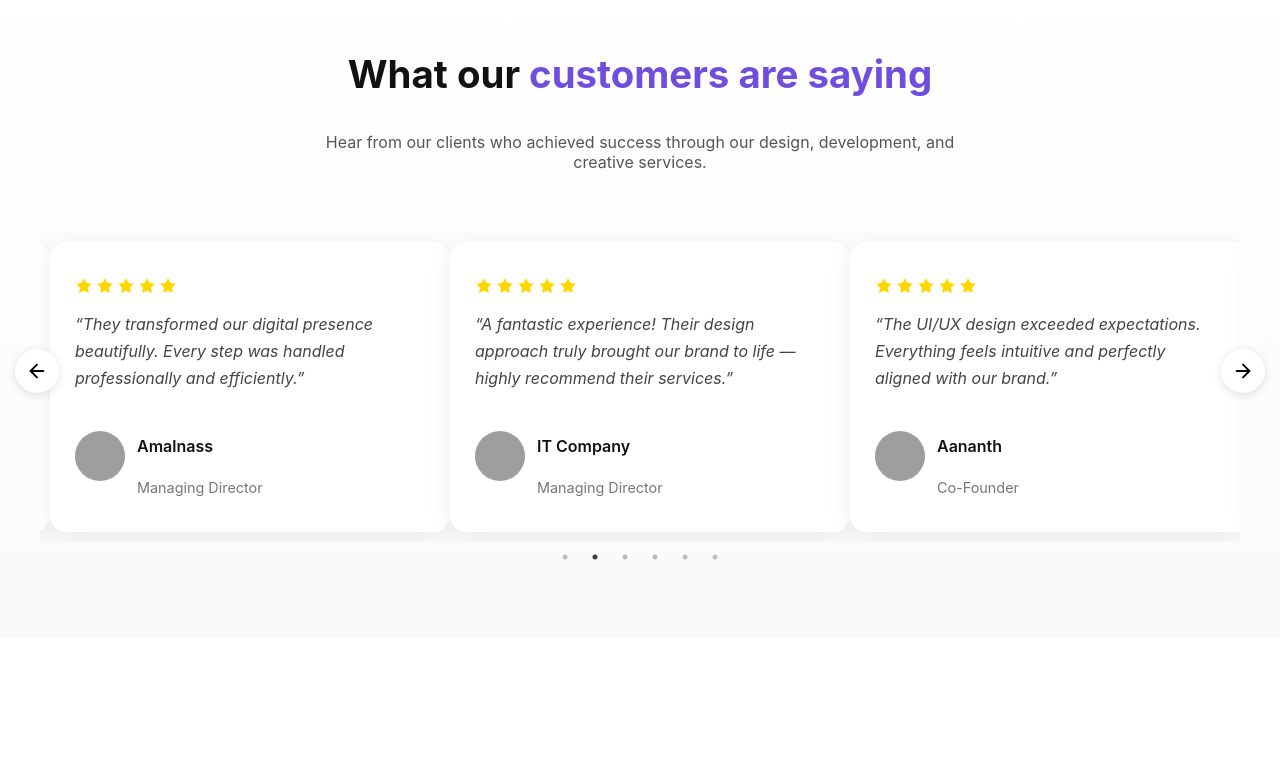
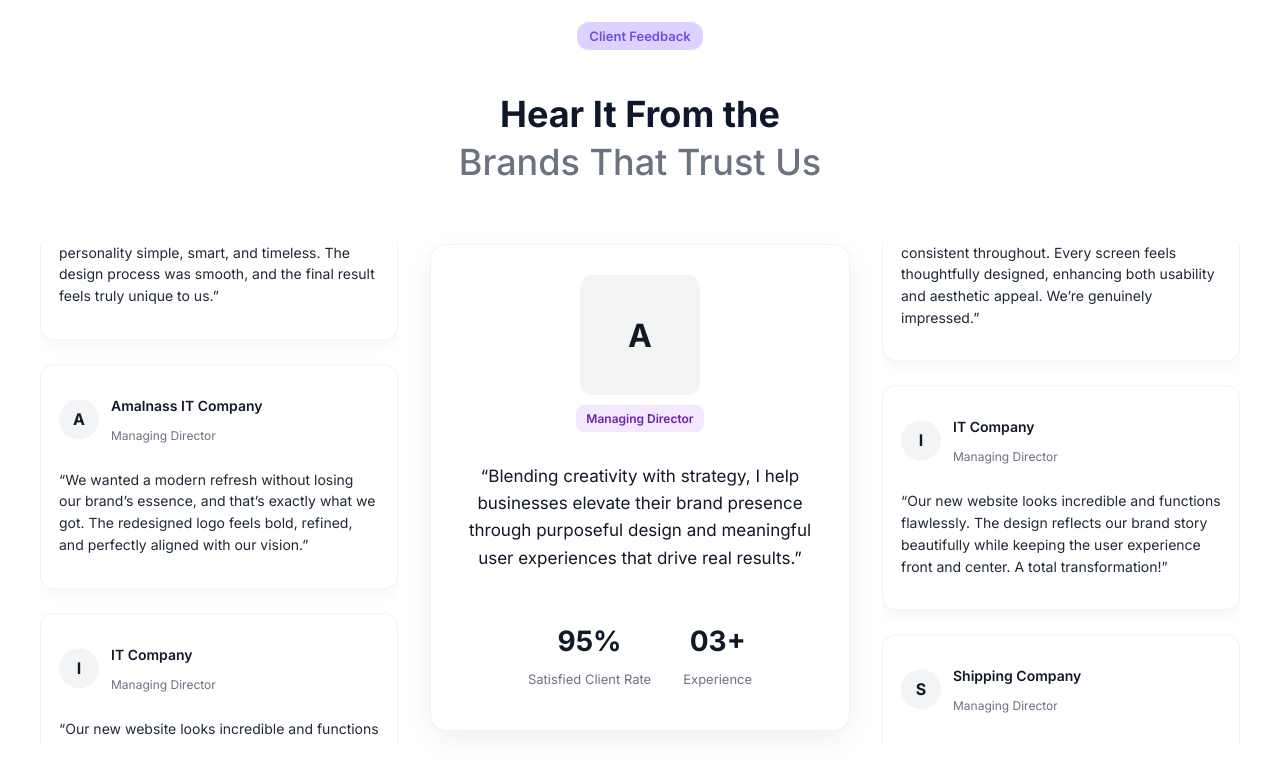
Before and after one commit to brinix-website/brinix-page, a React (Create React App) app: page / in a window 1280 px wide. Shown: the part 2840-3617 px from the top of the page. Built offline with nearby package versions, Linux system fonts and the light colour scheme; grey boxes are pictures that could not be loaded.

Commit message:
Add new premium testimonial section with auto vertical scrolling

```diff
--- a/package.json
+++ b/package.json
@@ -23,6 +23,7 @@
     "react-scripts": "5.0.1",
     "react-slick": "^0.31.0",
     "slick-carousel": "^1.8.1",
+    "swiper": "^12.0.3",
     "web-vitals": "^2.1.4"
   },
   "scripts": {
--- a/src/components/TestimonialsSection.css
+++ b/src/components/TestimonialsSection.css
@@ -1,246 +1,209 @@
-/* =====================
-   Testimonials Section
-===================== */
+/* Premium Light Mode Testimonial Layout */
 
-.testimonials-section {
-  background: linear-gradient(180deg, #ffffff 0%, #f8fafc 100%);
-  padding: 6rem 1.5rem;
-  text-align: center;
-  position: relative;
+.reviews-section {
+  background: #ffffff;
+  padding: 100px 20px;
   overflow: hidden;
+  font-family: "Inter", sans-serif;
+  color: #111827;
 }
 
-.testimonial-header {
-  max-width: 700px;
-  margin: 0 auto 60px;
-  padding: 0 1rem;
+.reviews-container {
+  max-width: 1200px;
+  margin: 0 auto;
 }
 
-.testimonial-header h2 {
-  font-size: 2.4rem;
-  font-weight: 700;
-  color: #111;
-  line-height: 1.3;
+.reviews-header {
+  text-align: center;
+  margin-bottom: 60px;
 }
 
-.testimonial-header h2 span {
-  color: #714ddd;
+.header-badge {
+  display: inline-block;
+  background: #ddd1ff;
+  color: #714DDD;
+  font-size: 13px;
+  font-weight: 600;
+  padding: 6px 12px;
+  border-radius: 12px;
+  margin-bottom: 12px;
 }
 
-.testimonial-header p {
-  font-size: 1rem;
-  color: #555;
-  margin-top: 10px;
+.header-title {
+  font-size: 36px;
+  font-weight: 700;
+  color: #0f172a;
 }
 
-/* Slider Container */
-.testimonial-slider {
-  max-width: 1200px;
-  margin: 0 auto;
+.header-title span {
+  display: block;
+  color: #6b7280;
+  font-weight: 500;
+  margin-top: 4px;
+}
+
+/* --- Layout --- */
+.reviews-layout {
+  display: grid;
+  grid-template-columns: 1fr 420px 1fr;
+  gap: 32px;
+  align-items: start;
   position: relative;
 }
 
-/* Testimonial Card */
-.testimonial-card {
-  background: #ffffff;
-  border-radius: 16px;
-  box-shadow: 0 4px 25px rgba(0, 0, 0, 0.08);
-  padding: 35px 25px;
-  margin: 10px;
-  text-align: left;
-  transition: all 0.3s ease;
-  min-height: 280px;
+.column {
+  height: 500px;
+  overflow: hidden;
+  position: relative;
 }
 
-.testimonial-card:hover {
-  transform: translateY(-4px);
-  box-shadow: 0 8px 25px rgba(113, 77, 221, 0.15);
+.scroll-column {
+  display: flex;
+  flex-direction: column;
+  gap: 24px;
+  will-change: transform;
 }
 
-/* Stars */
-.stars {
-  display: flex;
-  gap: 3px;
-  margin-bottom: 15px;
+/* --- Review Card --- */
+.review-card {
+  background: #fff;
+  border: 1px solid rgba(0, 0, 0, 0.05);
+  border-radius: 14px;
+  padding: 18px;
+  box-shadow: 0 6px 16px rgba(0, 0, 0, 0.04);
 }
 
-/* Review */
-.review {
-  font-size: 1rem;
-  color: #444;
-  line-height: 1.7;
-  margin-bottom: 22px;
-  font-style: italic;
-}
-
-/* Client Info */
-.client-info {
+.review-meta {
   display: flex;
   align-items: center;
   gap: 12px;
+  margin-bottom: 12px;
 }
 
-.client-info img {
-  width: 50px;
-  height: 50px;
+.avatar {
+  width: 40px;
+  height: 40px;
   border-radius: 50%;
-  object-fit: cover;
-}
-
-.client-text h4 {
-  font-size: 1rem;
-  font-weight: 600;
-  color: #111;
-}
-
-.client-text span {
-  font-size: 0.9rem;
-  color: #777;
-}
-
-/* Arrows */
-.arrow {
-  position: absolute;
-  top: 45%;
-  transform: translateY(-50%);
-  background: #fff;
-  border: none;
-  box-shadow: 0 2px 8px rgba(0, 0, 0, 0.12);
-  width: 44px;
-  height: 44px;
-  border-radius: 50%;
-  cursor: pointer;
+  background: #f3f4f6;
   display: flex;
   align-items: center;
   justify-content: center;
-  z-index: 2;
+  font-weight: 700;
+  color: #111827;
 }
 
-.arrow:hover {
-  background: #714ddd;
-  color: #fff;
+.name {
+  font-weight: 600;
+  color: #111827;
+  font-size: 14px;
 }
 
-.arrow.prev {
-  left: -25px;
+.role {
+  font-size: 12px;
+  color: #6b7280;
 }
 
-.arrow.next {
-  right: -25px;
+.review-text {
+  font-size: 14px;
+  line-height: 1.55;
+  color: #1f2937;
 }
 
-/* Slick Dots */
-.slick-dots {
-  bottom: -40px;
+/* --- Center Card --- */
+.center-card {
+  background: #ffffff;
+  border-radius: 16px;
+  border: 1px solid rgba(0, 0, 0, 0.05);
+  box-shadow: 0 10px 30px rgba(0, 0, 0, 0.06);
+  text-align: center;
+  padding: 30px;
+  display: flex;
+  flex-direction: column;
+  align-items: center;
 }
 
-.slick-dots li button:before {
-  font-size: 10px;
-  color: #aaa;
-  opacity: 0.6;
+.avatar-large {
+  width: 120px;
+  height: 120px;
+  border-radius: 12px;
+  background: #f3f4f6;
+  font-size: 32px;
+  font-weight: 700;
+  display: flex;
+  align-items: center;
+  justify-content: center;
+  color: #111827;
+  margin-bottom: 10px;
 }
 
-.slick-dots li.slick-active button:before {
-  color: #714ddd;
-  opacity: 1;
+.badge-role {
+  background: #f3e8ff;
+  color: #6b21a8;
+  padding: 6px 10px;
+  border-radius: 8px;
+  font-size: 12px;
+  margin-bottom: 14px;
+  font-weight: 600;
 }
 
-/* ===============================
-   Responsive Design
-================================*/
+.center-quote {
+  font-size: 17px;
+  color: #111827;
+  line-height: 1.6;
+  margin-bottom: 24px;
+  max-width: 500px;
+}
 
-/* 🖥 Tablet (below 1024px) */
-@media (max-width: 1024px) {
-  .testimonial-header h2 {
-    font-size: 2rem;
+.center-stats {
+  display: flex;
+  gap: 32px;
+  justify-content: center;
+  margin-top: auto;
+}
+
+.center-stats h3 {
+  font-size: 28px;
+  font-weight: 800;
+  color: #111827;
+  margin-bottom: 4px;
+}
+
+.center-stats p {
+  font-size: 13px;
+  color: #6b7280;
+}
+
+/* --- Responsive --- */
+@media (max-width: 900px) {
+  .reviews-layout {
+    grid-template-columns: 1fr;
+    gap: 40px;
   }
-  .testimonial-slider {
-    max-width: 90%;
+
+  .column {
+    display: none;
+  }
+
+  .center-card {
+    max-width: 420px;
+    margin: 0 auto;
+  }
+
+  .reviews-header {
+    margin-bottom: 40px;
   }
 }
 
-/* 📱 Mobile (below 768px) */
-@media (max-width: 768px) {
-  .testimonials-section {
-    padding: 4rem 1rem;
+@media (max-width: 600px) {
+  .header-title {
+    font-size: 26px;
   }
 
-  .testimonial-header {
-    margin-bottom: 40px;
+  .center-quote {
+    font-size: 15px;
   }
 
-  .testimonial-header h2 {
-    font-size: 1.9rem;
-  }
-
-  .testimonial-card {
-    text-align: center;
-    padding: 25px 18px;
-    min-height: auto;
-    margin: 0 auto;
-    width: 95%;
-  }
-
-  .stars {
-    justify-content: center;
-    margin-bottom: 10px;
-  }
-
-  .review {
-    font-size: 0.95rem;
-    margin-bottom: 15px;
-  }
-
-  .client-info {
-    flex-direction: column;
-    align-items: center;
-    text-align: center;
-    gap: 6px;
-  }
-
-  .client-info img {
-    width: 60px;
-    height: 60px;
-  }
-
-  .client-text h4 {
-    font-size: 1rem;
-  }
-
-  .client-text span {
-    font-size: 0.85rem;
-  }
-
-  .arrow {
-    display: none;
+  .center-stats h3 {
+    font-size: 24px;
   }
 }
-
-/* 📱 Small Mobile (below 480px) */
-@media (max-width: 480px) {
-  .testimonials-section {
-    padding: 3.5rem 1rem;
-  }
-
-  .testimonial-header h2 {
-    font-size: 1.6rem;
-  }
-
-  .testimonial-card {
-    padding: 22px 15px;
-    width: 100%;
-  }
-
-  .review {
-    font-size: 0.9rem;
-  }
-
-  .client-info img {
-    width: 50px;
-    height: 50px;
-  }
-
-  .slick-dots {
-    bottom: -25px;
-  }
-}
--- a/src/components/TestimonialsSection.jsx
+++ b/src/components/TestimonialsSection.jsx
@@ -1,139 +1,182 @@
-import React from "react";
+import React, { useEffect, useRef } from "react";
 import { motion } from "framer-motion";
-import Slider from "react-slick";
-import { ArrowLeft, ArrowRight, Star } from "lucide-react";
 import "./TestimonialsSection.css";
-import "slick-carousel/slick/slick.css";
-import "slick-carousel/slick/slick-theme.css";
 
-const testimonials = [
+const testimonialsLeft = [
   {
     name: "Ahsan",
-    title: "Business Company",
+    role: "Business",
     review:
-      "Working with this team was a seamless experience. Their attention to detail and creativity made our project a success.",
-    image: "https://randomuser.me/api/portraits/men/11.jpg",
+      "The logo perfectly captures our brand’s personality simple, smart, and timeless. The design process was smooth, and the final result feels truly unique to us.",
   },
   {
-    name: "Amalnass",
-    title: "Managing Director",
+    name: "Amalnass IT Company",
+    role: "Managing Director",
     review:
-      "They transformed our digital presence beautifully. Every step was handled professionally and efficiently.",
-    image: "https://randomuser.me/api/portraits/men/12.jpg",
+      "We wanted a modern refresh without losing our brand’s essence, and that’s exactly what we got. The redesigned logo feels bold, refined, and perfectly aligned with our vision.",
   },
   {
     name: "IT Company",
-    title: "Managing Director",
+    role: "Managing Director",
     review:
-      "A fantastic experience! Their design approach truly brought our brand to life — highly recommend their services.",
-    image: "https://randomuser.me/api/portraits/men/13.jpg",
+      "Our new website looks incredible and functions flawlessly. The design reflects our brand story beautifully while keeping the user experience front and center. A total transformation!",
   },
   {
-    name: "Aananth",
-    title: "Co-Founder",
+    name: "Shipping Company",
+    role: "Managing Director",
     review:
-      "The UI/UX design exceeded expectations. Everything feels intuitive and perfectly aligned with our brand.",
-    image: "https://randomuser.me/api/portraits/men/14.jpg",
+      "Every design piece delivered was visually stunning and on-brand. The attention to composition, color, and detail truly set the work apart exceptional creative quality.",
   },
   {
     name: "Business Company",
-    title: "Managing Director",
+    role: "Managing Director",
     review:
-      "Excellent collaboration and creative thinking throughout. The team was responsive and innovative.",
-    image: "https://randomuser.me/api/portraits/men/15.jpg",
+      "The app UI is intuitive, sleek, and visually consistent throughout. Every screen feels thoughtfully designed, enhancing both usability and aesthetic appeal. We’re genuinely impressed.",
+  },
+];
+
+const testimonialsRight = [
+  {
+    name: "Business Company",
+    role: "Managing Director",
+    review:
+      "he app UI is intuitive, sleek, and visually consistent throughout. Every screen feels thoughtfully designed, enhancing both usability and aesthetic appeal. We’re genuinely impressed.",
+  },
+  {
+    name: "IT Company",
+    role: "Managing Director",
+    review:
+      "Our new website looks incredible and functions flawlessly. The design reflects our brand story beautifully while keeping the user experience front and center. A total transformation!",
   },
   {
     name: "Shipping Company",
-    title: "Managing Director",
+    role: "Managing Director",
     review:
-      "They delivered exactly what we envisioned and more. The end result speaks volumes of their expertise.",
-    image: "https://randomuser.me/api/portraits/men/16.jpg",
+      "Every design piece delivered was visually stunning and on-brand. The attention to composition, color, and detail truly set the work apart exceptional creative quality.",
+  },
+  {
+    name: "Amalnass IT Company",
+    role: "Managing Directot",
+    review:
+      "We wanted a modern refresh without losing our brand’s essence, and that’s exactly what we got. The redesigned logo feels bold, refined, and perfectly aligned with our vision.",
+  },
+  {
+    name: "Ahsan",
+    role: "Business",
+    review:
+      "The logo perfectly captures our brand’s personality simple, smart, and timeless. The design process was smooth, and the final result feels truly unique to us.",
   },
 ];
 
-// Custom Arrows
-const PrevArrow = ({ onClick }) => (
-  <button className="arrow prev" onClick={onClick} aria-label="Previous">
-    <ArrowLeft size={22} />
-  </button>
-);
+const TestimonialsSection = () => {
+  const leftRef = useRef(null);
+  const rightRef = useRef(null);
 
-const NextArrow = ({ onClick }) => (
-  <button className="arrow next" onClick={onClick} aria-label="Next">
-    <ArrowRight size={22} />
-  </button>
-);
+  // Auto vertical scrolling animation loop
+  useEffect(() => {
+    const scrollSpeed = 0.3; // smaller = slower
+    let leftPos = 0;
+    let rightPos = 0;
 
-const TestimonialsSection = () => {
-  const settings = {
-    dots: true,
-    infinite: true,
-    speed: 700,
-    slidesToShow: 3,
-    slidesToScroll: 1,
-    autoplay: true,
-    autoplaySpeed: 3500,
-    pauseOnHover: true,
-    arrows: true,
-    prevArrow: <PrevArrow />,
-    nextArrow: <NextArrow />,
-    responsive: [
-      {
-        breakpoint: 1024,
-        settings: { slidesToShow: 2, arrows: true },
-      },
-      {
-        breakpoint: 768,
-        settings: { slidesToShow: 1, arrows: false, dots: true },
-      },
-    ],
+    const scroll = () => {
+      if (leftRef.current && rightRef.current) {
+        leftPos += scrollSpeed;
+        rightPos += scrollSpeed;
+
+        if (leftPos >= leftRef.current.scrollHeight / 2)
+          leftPos = 0;
+        if (rightPos >= rightRef.current.scrollHeight / 2)
+          rightPos = 0;
+
+        leftRef.current.style.transform = `translateY(-${leftPos}px)`;
+        rightRef.current.style.transform = `translateY(-${rightPos}px)`;
+      }
+      requestAnimationFrame(scroll);
     };
+    scroll();
+  }, []);
 
   return (
-    <section className="testimonials-section" id="testimonials">
+    <section className="reviews-section">
+      <div className="reviews-container">
         <motion.div
-        className="testimonial-header"
-        initial={{ opacity: 0, y: 50 }}
+          className="reviews-header"
+          initial={{ opacity: 0, y: 40 }}
           whileInView={{ opacity: 1, y: 0 }}
           transition={{ duration: 0.6 }}
           viewport={{ once: true }}
         >
-        <h2>
-          What our <span>customers are saying</span>
+          <span className="header-badge">Client Feedback</span>
+          <h2 className="header-title">
+            Hear It From the <br />
+            <span>Brands That Trust Us</span>
           </h2>
-        <p>
-          Hear from our clients who achieved success through our design,
-          development, and creative services.
-        </p>
         </motion.div>
 
+        <div className="reviews-layout">
+          {/* Left Column */}
+          <div className="column">
+            <div className="scroll-column" ref={leftRef}>
+              {[...testimonialsLeft, ...testimonialsLeft].map((t, i) => (
+                <div className="review-card" key={i}>
+                  <div className="review-meta">
+                    <div className="avatar">{t.name[0]}</div>
+                    <div>
+                      <p className="name">{t.name}</p>
+                      <p className="role">{t.role}</p>
+                    </div>
+                  </div>
+                  <p className="review-text">“{t.review}”</p>
+                </div>
+              ))}
+            </div>
+          </div>
+
+          {/* Center Featured Card */}
           <motion.div
-        className="testimonial-slider"
-        initial={{ opacity: 0, y: 40 }}
+            className="center-card"
+            initial={{ opacity: 0, y: 30 }}
             whileInView={{ opacity: 1, y: 0 }}
-        transition={{ duration: 0.8 }}
+            transition={{ duration: 0.7 }}
             viewport={{ once: true }}
           >
-        <Slider {...settings}>
-          {testimonials.map((item, index) => (
-            <div className="testimonial-card" key={index}>
-              <div className="stars">
-                {[...Array(5)].map((_, i) => (
-                  <Star key={i} fill="#FFD700" stroke="none" size={18} />
+            <div className="avatar-large">A</div>
+            <span className="badge-role">Managing Director</span>
+            <p className="center-quote">
+              “Blending creativity with strategy, I help businesses elevate their brand presence through purposeful design and meaningful user experiences that drive real results.”
+            </p>
+
+            <div className="center-stats">
+              <div>
+                <h3>95%</h3>
+                <p>Satisfied Client Rate</p>
+              </div>
+              <div>
+                <h3>03+</h3>
+                <p>Experience</p>
+              </div>
+            </div>
+          </motion.div>
+
+          {/* Right Column */}
+          <div className="column">
+            <div className="scroll-column" ref={rightRef}>
+              {[...testimonialsRight, ...testimonialsRight].map((t, i) => (
+                <div className="review-card" key={i}>
+                  <div className="review-meta">
+                    <div className="avatar">{t.name[0]}</div>
+                    <div>
+                      <p className="name">{t.name}</p>
+                      <p className="role">{t.role}</p>
+                    </div>
+                  </div>
+                  <p className="review-text">“{t.review}”</p>
+                </div>
               ))}
-              </div>
-              <p className="review">“{item.review}”</p>
-              <div className="client-info">
-                <img src={item.image} alt={item.name} />
-                <div className="client-text">
-                  <h4>{item.name}</h4>
-                  <span>{item.title}</span>
             </div>
           </div>
         </div>
-          ))}
-        </Slider>
-      </motion.div>
+      </div>
     </section>
   );
 };
```
Also changed, not shown: 1 other file (tests, documents, lock files or other folders). Lines whose indentation alone changed are shown as unchanged.
